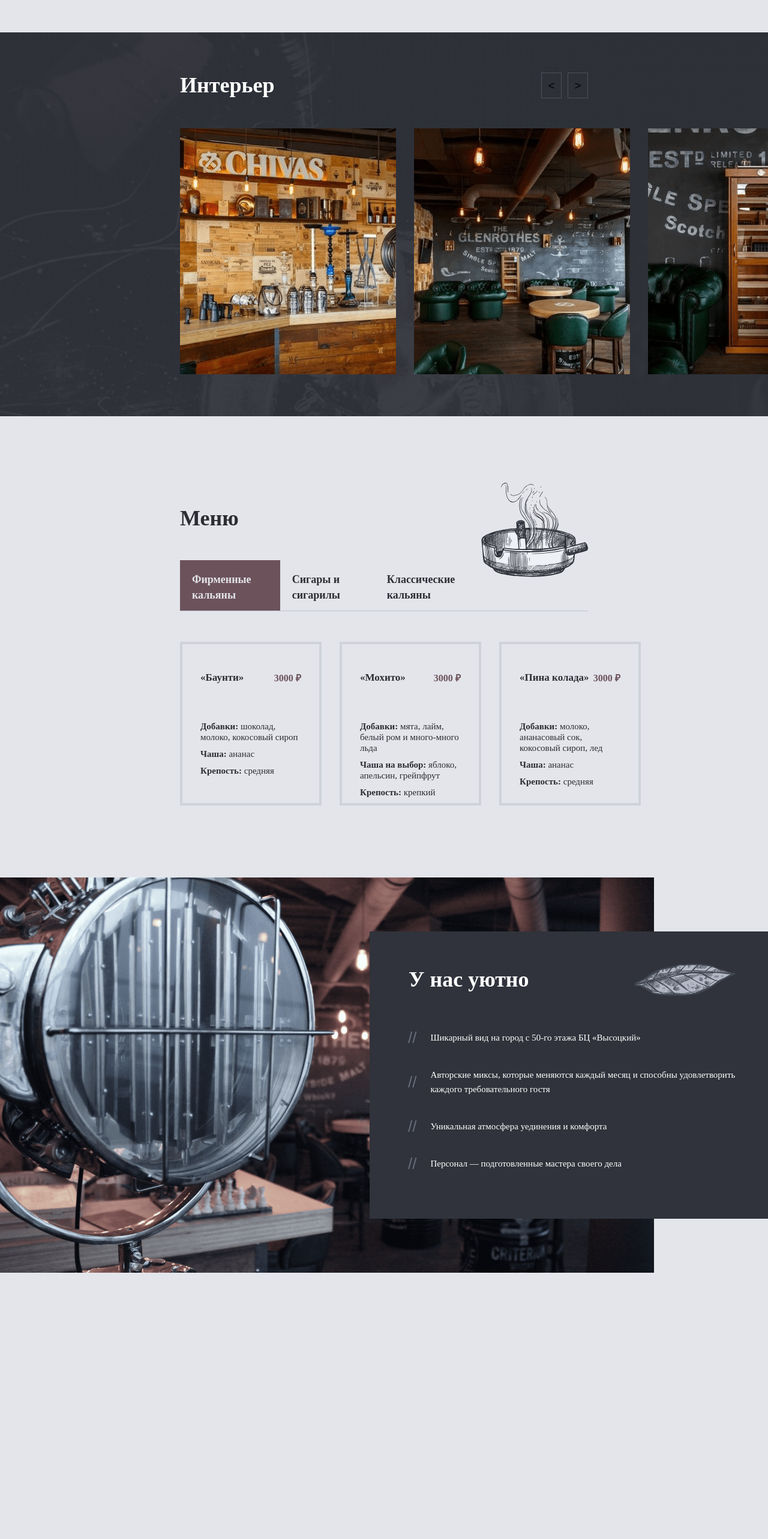
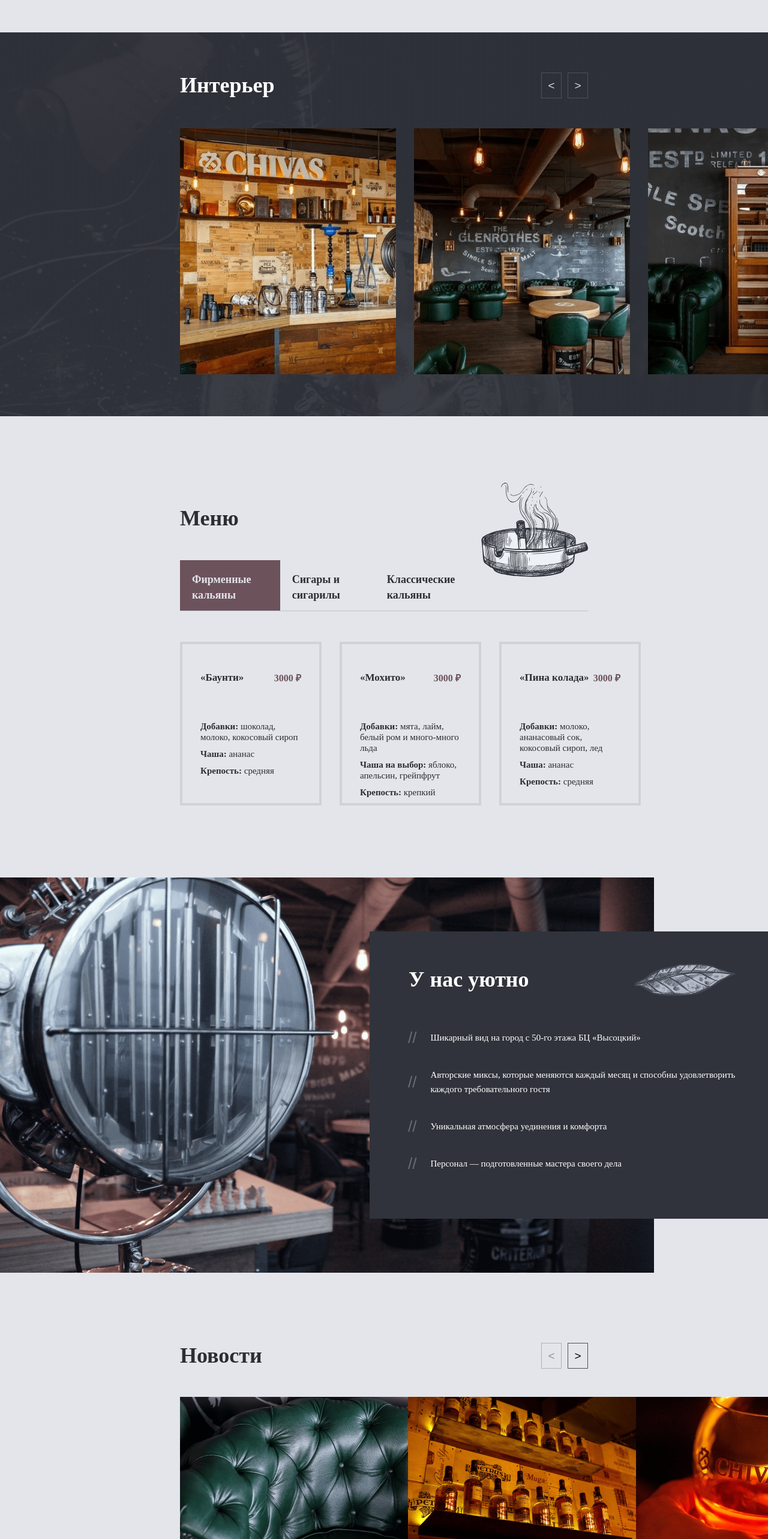
Before and after one commit to v1ktorbro/hookah, a React (Create React App) app: page / in a window 1280 px wide. Shown: the part 1500-4066 px from the top of the page at 60% size. Before the commit the page ends 3734 px from the top, so only its background shows below. Built offline with nearby package versions, Linux system fonts and the light colour scheme.

Commit message:
refactor(App): подключить компонент News

```diff
--- a/src/components/App/App.js
+++ b/src/components/App/App.js
@@ -7,6 +7,7 @@ import Interior from '../Interior/Interior';
 import NavSwitchesCards from '../NavSwitchesCards/NavSwitchesCards';
 import MenuOfClub from '../MenuOfClub/MenuOfClub';
 import FromUs from '../FromUs/FromUs';
+import News from '../News/News';
 
 function App() {
   return (
@@ -17,10 +18,15 @@ function App() {
       <Main />
       <About />
       <Interior>
-        <NavSwitchesCards />
+        <NavSwitchesCards
+          style={{color: '#D5D9E3'}}
+        />
       </Interior>
       <MenuOfClub />
       <FromUs />
+      <News
+        countCardOnPage={3}
+      />
     </>
   );
 }
```
